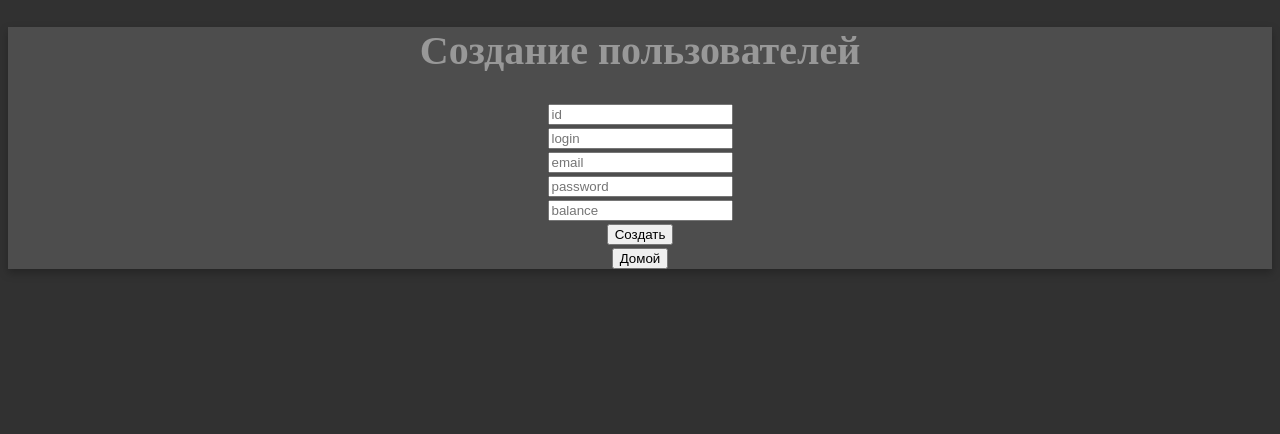
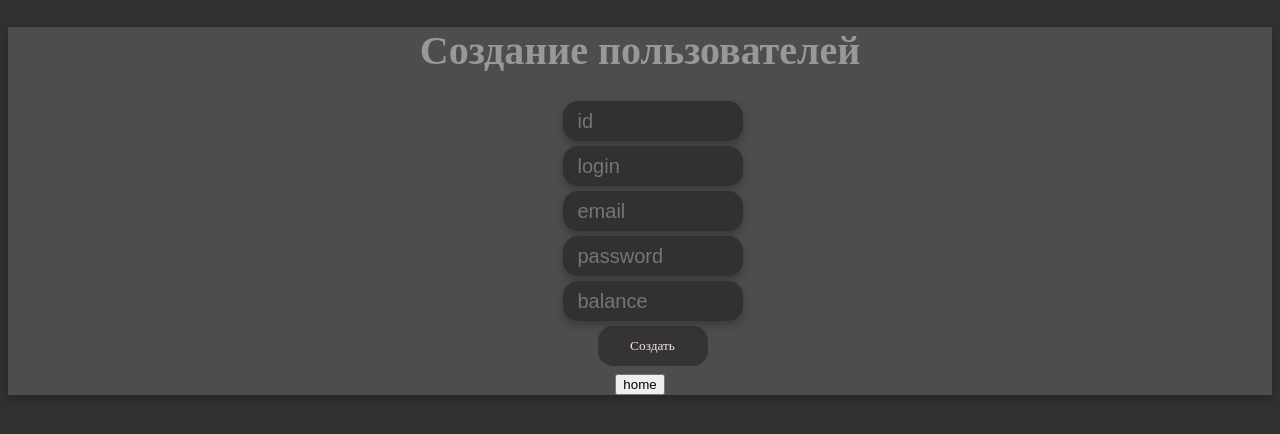
Before and after one commit to Alast0rRL/Web, a Flask app: page /create-users in a window 1280 px wide. Shown: the top 434 px of the page. Run offline with Flask 3, Linux system fonts and the light colour scheme.

Commit message:
add list

```diff
--- a/static/css/reg.css
+++ b/static/css/reg.css
@@ -20,9 +20,23 @@ body{
     cursor: pointer;
     border-radius: 15px;
     margin-left: 25px;
-    width: 50px;
+    width: 150px;
     filter: drop-shadow(0px 4px 4px rgba(0, 0, 0, 0.25));
     display: inline-block; /* или inline */
     height: 40px;
-    line-height: 40px;
+    line-height: 100px;
+    margin-bottom: 5px;
+
 }
+.button{
+    background-color: #353333;
+    color: #f5e4e4;
+    height: 40px;
+    margin-bottom: 5px;
+    border-radius: 15px;
+    width: 110px;
+    font-family: 'Gang of Three[RUS by Daymarius]';
+    border: none;
+    margin-left: 25px;
+
+}
--- a/templates/create-users.html
+++ b/templates/create-users.html
@@ -10,16 +10,16 @@
     <div class="title"><p><h1>Создание пользователей</h1></p>
         <div class="list" >
             <form method="POST" action="/create-users">
-                <input type="text" name="id" placeholder="id"><br>
-                <input type="text" name="login" placeholder="login"><br>
-                <input type="text" name="email" placeholder="email"><br>
-                <input type="text" name="password" placeholder="password"><br>
-                <input type="text" name="balance" placeholder="balance"><br>
+                <input type="text" name="id" placeholder="id"class="label"><br>
+                <input type="text" name="login" placeholder="login" class="label"><br>
+                <input type="text" name="email" placeholder="email" class="label"><br>
+                <input type="text" name="password" placeholder="password"class="label"><br>
+                <input type="text" name="balance" placeholder="balance"class="label"><br>
         </div>
         <input type="submit" class="button" value="Создать" action="/create-users">
             </form>
         <form action="/" method="post">
-            <button>Домой</button>
+            <button>home</button>
         </form>
     </div>
 
```
